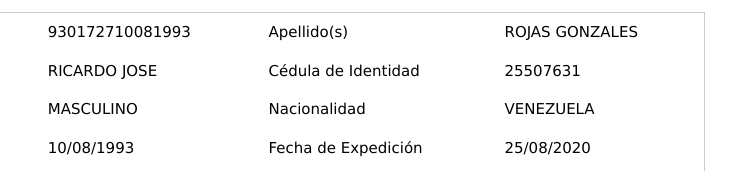
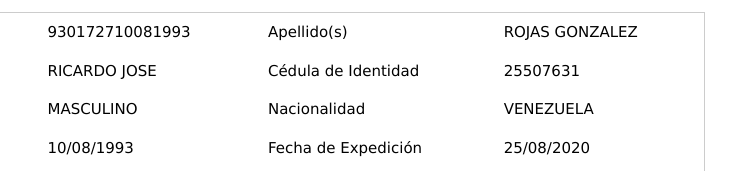
Before and after one commit to appsmigracioncolombialy/Certificado-Ricardo-Rojas, a plain HTML site: page index.html in a window 1280 px wide. Shown: the part 333-504 px from the top of the page, 455-1191 px from the left. Drawn offline with nearby package versions, Linux system fonts and the light colour scheme.

Commit message:
Update index.html

```diff
--- a/index.html
+++ b/index.html
@@ -154,7 +154,7 @@ th, td {
       <td>No.</td>
       <td>930172710081993</td>
       <td>Apellido(s)</td>
-      <td>ROJAS GONZALES</td>
+      <td>ROJAS GONZALEZ</td>
     </tr>
     <tr>
       <td>Nombre</td>
```
